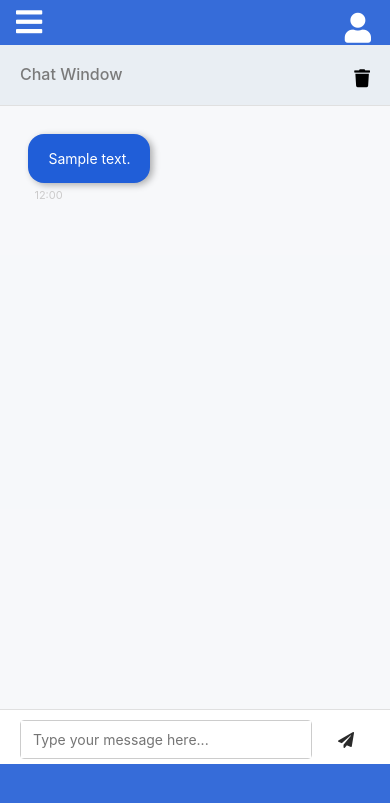
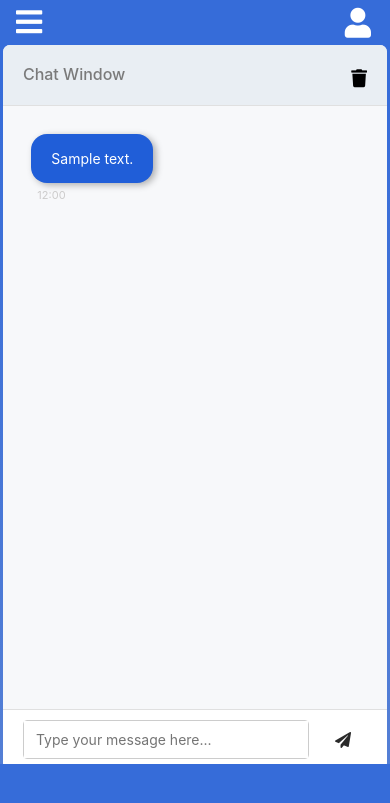
Before and after one commit to gcarson1/SmartCart, a Flask app: page /index in a window 390 px wide. Shown: the top 803 px of the page. Run offline with Flask 3, Linux system fonts and the light colour scheme; a user stored in the database is signed in; tables that the repository leaves empty hold one stand-in row (values such as "Sample post"); some libraries are stand-ins or nearby versions.

Commit message:
frontend

```diff
--- a/static/css/index.css
+++ b/static/css/index.css
@@ -93,6 +93,10 @@ body {
     display: none;
   }
 
+  .top_menu .user_info {
+    margin-top: 0;
+  }
+
   .left-column.sidebar {
     display: block;
   }
@@ -121,9 +125,9 @@ body {
   }
 
   .middle-column {
-    margin-left: 0 !important;
-    width: 100% !important;
-    border-radius: 0px !important;
+    margin-left: 0.75% !important;
+    width: 98.5% !important;
+    border-radius: 7px !important;
     height: calc(100vh - 120px) !important;
   }
 }
```
Also changed, not shown: templates/landing.html (+11 -6 lines).
